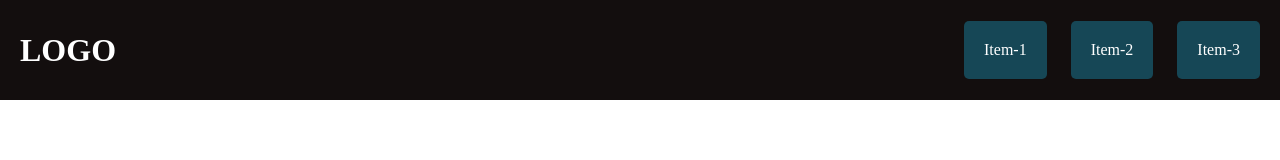
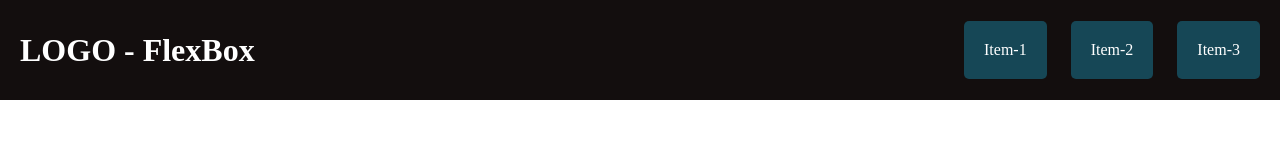
Before and after one commit to 1TDSPG-2024/exemplo-flex, a plain HTML site: page index.html in a window 1280 px wide. Drawn offline with Linux system fonts and the light colour scheme.

Commit message:
Editando o título
Co-authored-by: victoraugustogfavaro <victoraugustogfavaro@users.noreply.github.com>
Co-authored-by: Felipe_Fidelix <felipe-2833@users.noreply.github.com>

```diff
--- a/index.html
+++ b/index.html
@@ -9,7 +9,7 @@
 <body>
 
     <header id="cabecalho">
-        <h1>LOGO</h1>
+        <h1>LOGO - FlexBox</h1>
         <nav>
             <ul>
                 <li class="link"><a href="#">Item-1</a></li>
```
